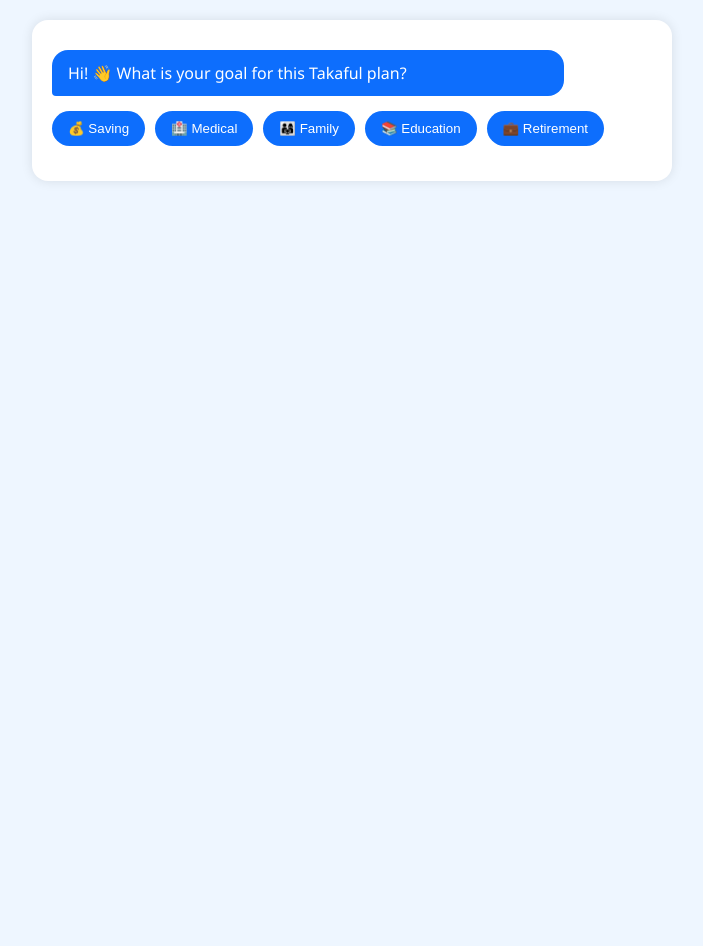
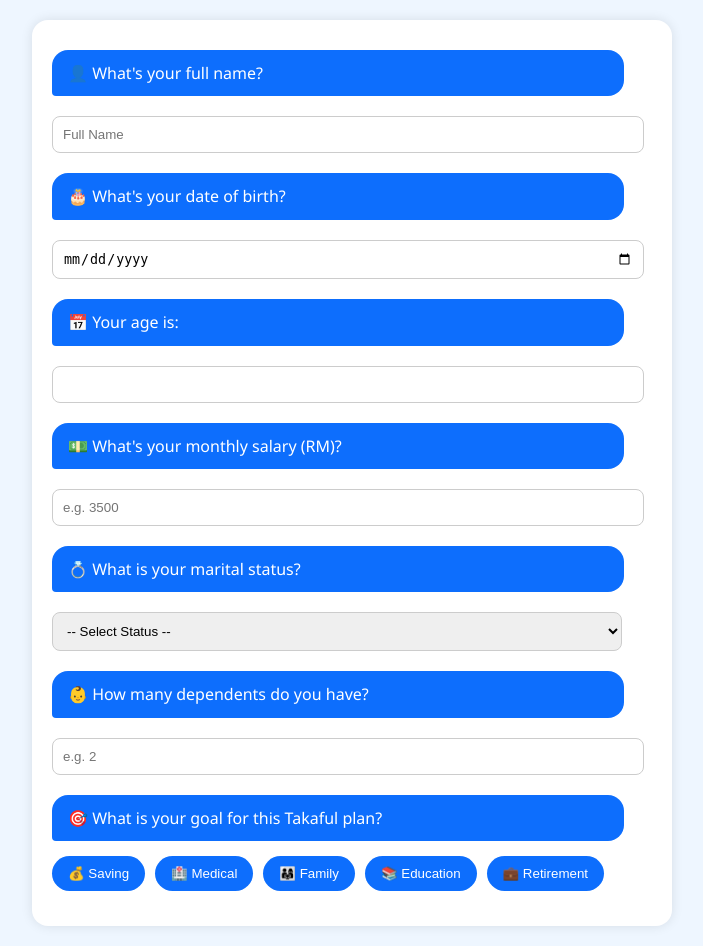
Before and after one commit to imansof/ExpertSystemTakaful, a Flask app: template templates/package.html in a window 1280 px wide. Shown: the whole page, without its empty margins (288-991 px from the left). Before the commit the page ends 181 px from the top, so only its background shows below. Run offline with Flask 3, Linux system fonts and the light colour scheme; the template is opened without the code that fills it, so the values that code supplies are empty.

Commit message:
ui first

```diff
--- a/templates/home.html
+++ b/templates/home.html
@@ -40,7 +40,9 @@
         <h1>🔍 Let’s Find the Right Takaful for You!</h1>
         <p>This is where we help you choose the most suitable PruBSN Health Takaful Plan.</p>
         <p>Fill in your details and we shall recommend you the best-match plan for you!</p>
-        <a href="{{ url_for('start') }}" class="start-button">🚀 Start Now</a>
+
+        <!-- ✅ Link to Login Page -->
+        <a href="login.html" class="start-button">🔐 Login to Continue</a>
     </div>
 </body>
 </html>
--- a/templates/login.html
+++ b/templates/login.html
@@ -45,7 +45,8 @@
 <body>
     <div class="container">
         <h2>🔐 Login to Your Account</h2>
-        <form action="/login" method="POST">
+        <!-- ✅ CHANGE MADE HERE -->
+        <form action="start.html" method="GET">
             <input type="email" name="email" placeholder="Email" required><br>
             <input type="password" name="password" placeholder="Password" required><br>
             <button class="login-button" type="submit">Login</button>
--- a/templates/package.html
+++ b/templates/package.html
@@ -22,7 +22,7 @@
     }
 
     .chat-bubble {
-      max-width: 80%;
+      max-width: 90%;
       padding: 12px 16px;
       margin: 10px 0;
       border-radius: 16px;
@@ -36,12 +36,12 @@
       border-bottom-left-radius: 4px;
     }
 
-    .user {
-      background-color: #d1e7dd;
-      align-self: flex-end;
-      text-align: right;
-      border-bottom-right-radius: 4px;
-      margin-left: auto;
+    .input-field {
+      width: 95%;
+      padding: 10px;
+      margin: 10px 0;
+      border-radius: 8px;
+      border: 1px solid #ccc;
     }
 
     .options {
@@ -99,8 +99,29 @@
 <body>
 
 <div class="chat-container">
-  <div class="chat-bubble bot">Hi! 👋 What is your goal for this Takaful plan?</div>
+  <div class="chat-bubble bot">👤 What's your full name?</div>
+  <input type="text" class="input-field" placeholder="Full Name" required>
 
+  <div class="chat-bubble bot">🎂 What's your date of birth?</div>
+  <input type="date" class="input-field" id="dob" onchange="updateAge()" required>
+
+  <div class="chat-bubble bot">📅 Your age is:</div>
+  <input type="number" class="input-field" id="age" readonly required>
+
+  <div class="chat-bubble bot">💵 What's your monthly salary (RM)?</div>
+  <input type="number" class="input-field" placeholder="e.g. 3500" required>
+
+  <div class="chat-bubble bot">💍 What is your marital status?</div>
+  <select class="input-field" required>
+    <option value="">-- Select Status --</option>
+    <option value="Single">Single</option>
+    <option value="Married">Married</option>
+  </select>
+
+  <div class="chat-bubble bot">👶 How many dependents do you have?</div>
+  <input type="number" class="input-field" placeholder="e.g. 2" required>
+
+  <div class="chat-bubble bot">🎯 What is your goal for this Takaful plan?</div>
   <div class="options" id="goal-options">
     <button class="option-button" onclick="selectGoal('Saving')">💰 Saving</button>
     <button class="option-button" onclick="selectGoal('Medical')">🏥 Medical</button>
@@ -109,10 +130,9 @@
     <button class="option-button" onclick="selectGoal('Retirement')">💼 Retirement</button>
   </div>
 
-  <div class="chat-bubble bot hidden" id="state-question">Which state are you from? We’ll recommend an agent in your area.</div>
-
+  <div class="chat-bubble bot hidden" id="state-question">🌍 Which state are you from? We’ll recommend an agent in your area.</div>
   <div class="hidden" id="state-select">
-    <select onchange="selectState()" id="state-dropdown">
+    <select onchange="selectState()" id="state-dropdown" class="input-field">
       <option value="" disabled selected>Select your state</option>
       <option value="Selangor">Selangor</option>
       <option value="Johor">Johor</option>
@@ -123,25 +143,34 @@
   </div>
 
   <div class="chat-bubble bot hidden" id="result-message">✅ We’ll now show you the best package based on your goal and state.</div>
-
-  <div class="chat-bubble bot hidden" id="continue-message">Click below to continue.</div>
+  <div class="chat-bubble bot hidden" id="continue-message">📦 Click below to continue.</div>
 
   <div class="center hidden" id="cta-button">
-    <a href="/package_details" class="cta-button">📦 View Recommended Package</a>
+    <a href="/package_details" class="cta-button">📥 View Recommended Package</a>
   </div>
 </div>
 
 <script>
+  function updateAge() {
+    const dobInput = document.getElementById("dob").value;
+    const dob = new Date(dobInput);
+    const today = new Date();
+    let age = today.getFullYear() - dob.getFullYear();
+    const m = today.getMonth() - dob.getMonth();
+    if (m < 0 || (m === 0 && today.getDate() < dob.getDate())) {
+      age--;
+    }
+    document.getElementById("age").value = age;
+  }
+
   function selectGoal(goal) {
     document.querySelectorAll("#goal-options .option-button").forEach(btn => btn.classList.remove("active"));
     event.target.classList.add("active");
+    window.selectedGoal = goal;
 
     // Show state question
     document.getElementById("state-question").classList.remove("hidden");
     document.getElementById("state-select").classList.remove("hidden");
-
-    // Store selected goal (can be used in backend)
-    window.selectedGoal = goal;
   }
 
   function selectState() {
--- a/templates/register.html
+++ b/templates/register.html
@@ -46,11 +46,11 @@
 <body>
     <div class="container">
         <h2>📝 Create Your Account</h2>
-        <form action="/register" method="POST">
+        <!-- 🔁 CHANGE MADE HERE -->
+        <form action="login.html" method="GET">
             <input type="text" name="fullname" placeholder="Full Name" required><br>
             <input type="email" name="email" placeholder="Email Address" required><br>
-            <input type="password" name="password"
-placeholder="Password" required><br>
+            <input type="password" name="password" placeholder="Password" required><br>
             <input type="password" name="confirm_password" placeholder="Confirm Password" required><br>
             <button class="register-button" type="submit">Register</button>
         </form>
```
